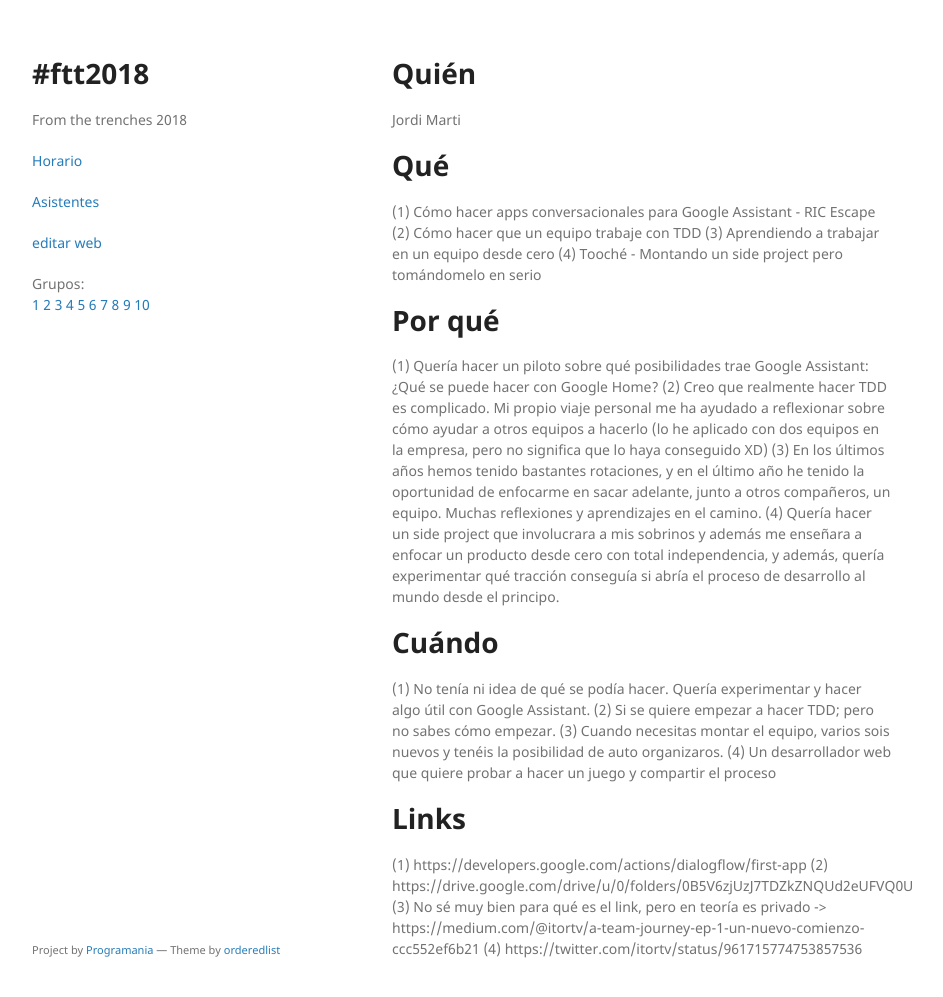
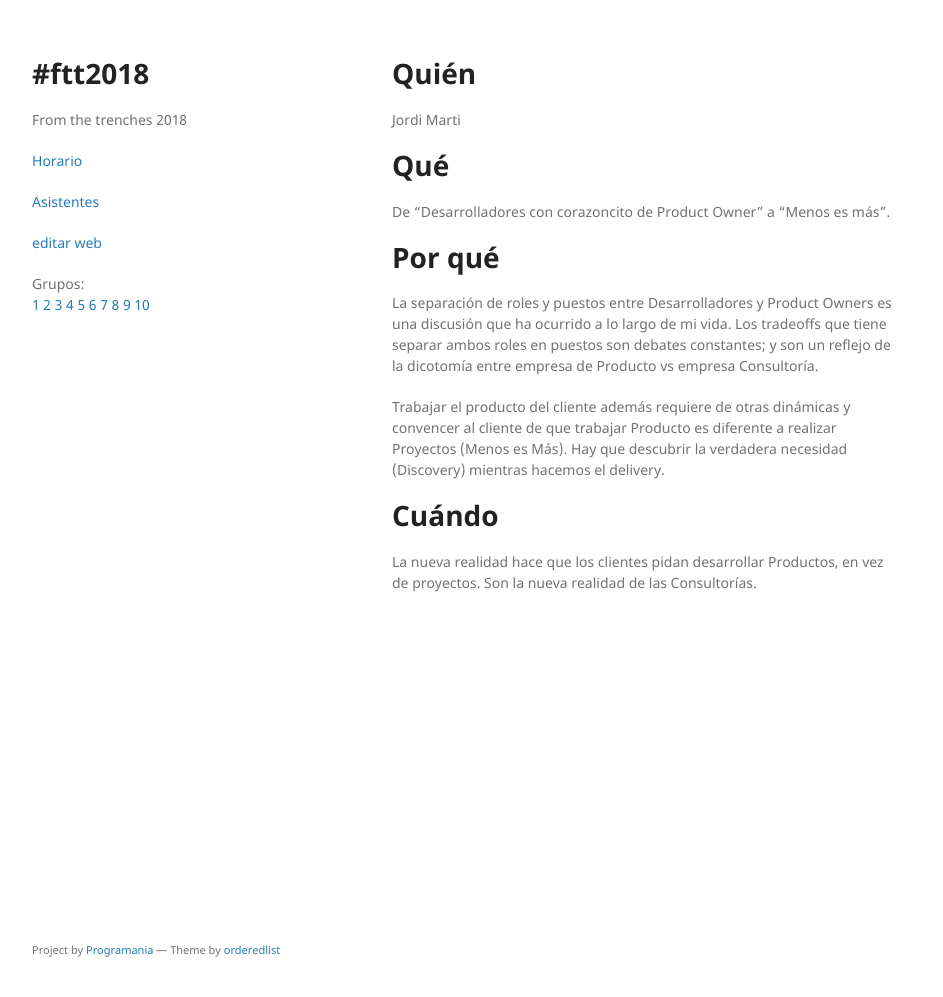
Before and after one commit to xala3pa/ftt2018, a Jekyll site: the page built from experiencias/22.md, in a window 1280 px wide and 1029 px high. Shown: the top 997 px of the window, without its empty margins (178-1121 px from the left). Built offline with Jekyll 4.4.1, drawn with Linux system fonts in a browser that asks for light colours; our own code applies the rules of GitHub Pages for plain Markdown files.

Commit message:
Update 22.md

```diff
--- a/experiencias/22.md
+++ b/experiencias/22.md
@@ -2,22 +2,12 @@
 Jordi Marti
 
 # Qué
-(1) Cómo hacer apps conversacionales para Google Assistant - RIC Escape (2) Cómo hacer que un equipo trabaje con TDD (3) Aprendiendo a trabajar en un equipo desde cero (4) Tooché - Montando un side project pero tomándomelo en serio
+De "Desarrolladores con corazoncito de Product Owner" a "Menos es más".
 
 # Por qué
-(1) Quería hacer un piloto sobre qué posibilidades trae Google Assistant: ¿Qué se puede hacer con Google Home?
-(2) Creo que realmente hacer TDD es complicado. Mi propio viaje personal me ha ayudado a reflexionar sobre cómo ayudar a otros equipos a hacerlo (lo he aplicado con dos equipos en la empresa, pero no significa que lo haya conseguido XD)
-(3) En los últimos años hemos tenido bastantes rotaciones, y en el último año he tenido la oportunidad de enfocarme en sacar adelante, junto a otros compañeros, un equipo. Muchas reflexiones y aprendizajes en el camino.
-(4) Quería hacer un side project que involucrara a mis sobrinos y además me enseñara a enfocar un producto desde cero con total independencia, y además, quería experimentar qué tracción conseguía si abría el proceso de desarrollo al mundo  desde el principo.
+La separación de roles y puestos entre Desarrolladores y Product Owners es una discusión que ha ocurrido a lo largo de mi vida. Los tradeoffs que tiene separar ambos roles en puestos son debates constantes; y son un reflejo de la dicotomía entre empresa de Producto vs empresa Consultoría.
+
+Trabajar el producto del cliente además requiere de otras dinámicas y convencer al cliente de que trabajar Producto es diferente a realizar Proyectos (Menos es Más). Hay que descubrir la verdadera necesidad (Discovery) mientras hacemos el delivery.
 
 # Cuándo
-(1) No tenía ni idea de qué se podía hacer. Quería experimentar y hacer algo útil con Google Assistant.
-(2) Si se quiere empezar a hacer TDD; pero no sabes cómo empezar.
-(3) Cuando necesitas montar el equipo, varios sois nuevos y tenéis la posibilidad de auto organizaros.
-(4) Un desarrollador web que quiere probar a hacer un juego y compartir el proceso
-
-# Links
-(1) https://developers.google.com/actions/dialogflow/first-app
-(2) https://drive.google.com/drive/u/0/folders/0B5V6zjUzJ7TDZkZNQUd2eUFVQ0U
-(3) No sé muy bien para qué es el link, pero en teoría es privado -> https://medium.com/@itortv/a-team-journey-ep-1-un-nuevo-comienzo-ccc552ef6b21
-(4) https://twitter.com/itortv/status/961715774753857536
+La nueva realidad hace que los clientes pidan desarrollar Productos, en vez de proyectos. Son la nueva realidad de las Consultorías.
```
